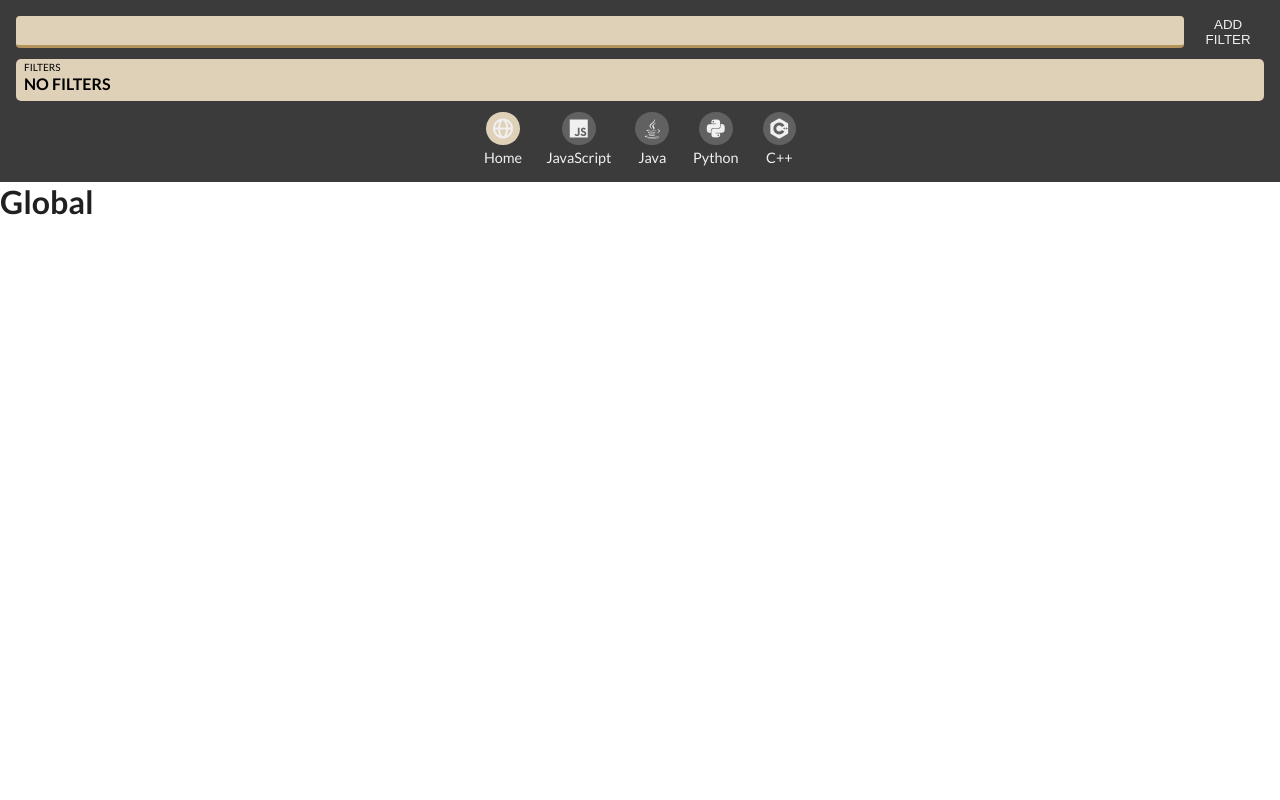
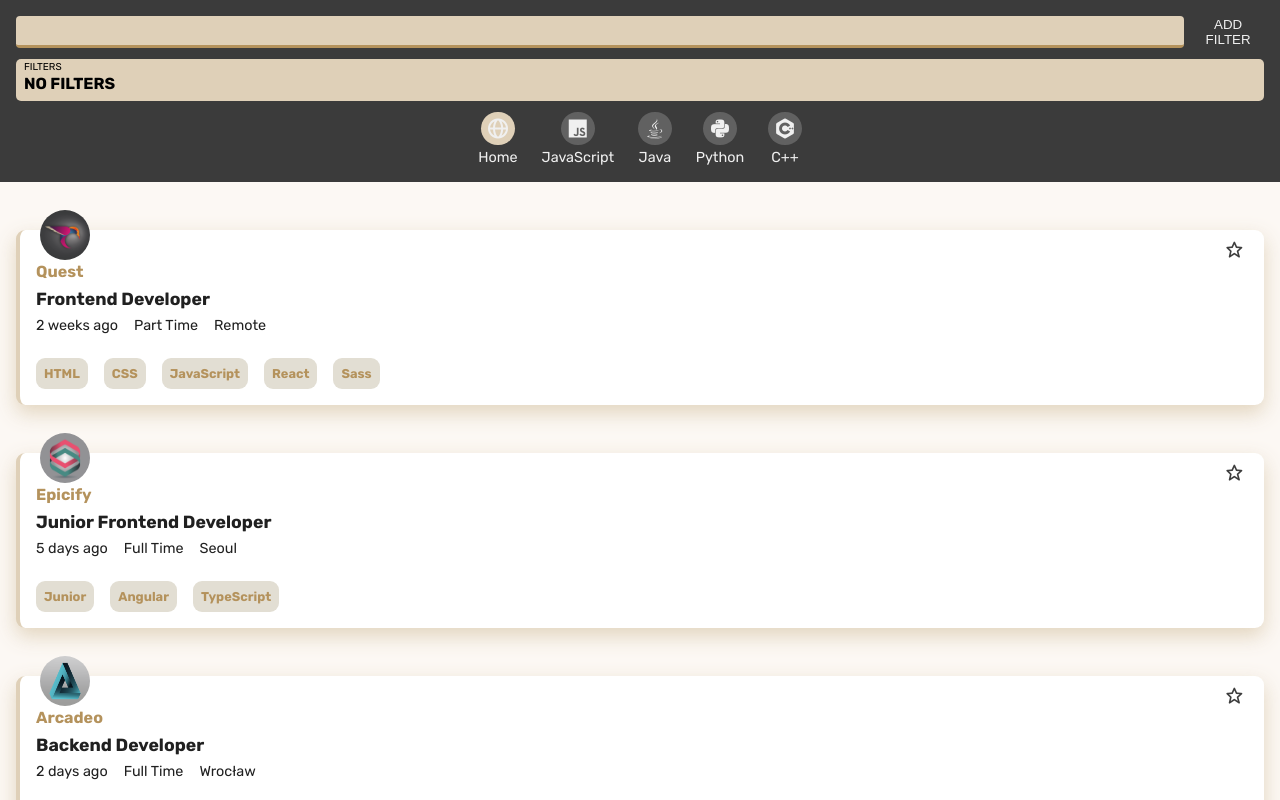
Before and after one commit to erudyta/react-job-offers, a React (Vite) app: page / in a window 1280 px wide. Shown: the top 800 px of the page. Built offline with nearby package versions, Linux system fonts and the light colour scheme.

Commit message:
Filled Offers component

```diff
--- a/index.html
+++ b/index.html
@@ -1,5 +1,6 @@
 <!doctype html>
 <html lang="en">
+
 <head>
   <meta charset="UTF-8" />
   <link rel="shortcut icon" href="#" />
@@ -8,12 +9,18 @@
   <!-- google fonts -->
   <link rel="preconnect" href="https://fonts.googleapis.com">
   <link rel="preconnect" href="https://fonts.gstatic.com" crossorigin>
-    <link href="https://fonts.googleapis.com/css2?family=Lato:ital,wght@0,100;0,300;0,400;0,700;0,900;1,100;1,300;1,400;1,700;1,900&display=swap" rel="stylesheet">
+  <link
+    href="https://fonts.googleapis.com/css2?family=Lato:ital,wght@0,100;0,300;0,400;0,700;0,900;1,100;1,300;1,400;1,700;1,900&display=swap"
+    rel="stylesheet">
+  <link href="https://fonts.googleapis.com/css2?family=Rubik:ital,wght@0,300..900;1,300..900&display=swap"
+    rel="stylesheet">
   <!-- boxicon -->
   <link href='https://unpkg.com/boxicons@2.1.4/css/boxicons.min.css' rel='stylesheet'>
 </head>
+
 <body>
   <div id="root"></div>
   <script type="module" src="/src/main.jsx"></script>
 </body>
+
 </html>
--- a/src/App.jsx
+++ b/src/App.jsx
@@ -6,22 +6,7 @@ import Layout from './Components/Pages/Layout.jsx'
 import ErrorPage from './Components/Pages/ErrorPage.jsx'
 import Offers from './Components/Pages/Offers.jsx'
 
-const router = createBrowserRouter([
-	{
-		path: '/',
-		element: <Layout />,
-		errorElement: <ErrorPage />,
-		children: [
-			{ path: '/', element: <Offers text={'Global'} /> },
-			{ path: '/javascript', element: <Offers text={'JS'} /> },
-			{ path: '/java', element: <Offers text={'Java'} /> },
-			{ path: '/python', element: <Offers text={'Python'} /> },
-			{ path: '/cplusplus', element: <Offers text={'C++'} /> },
-		],
-	},
-])
-
-const newOFFERS = OFFERS.map(offer => {
+const globalOFFERS = OFFERS.map(offer => {
 	const isArr = Array.isArray(offer.lang)
 	if (isArr) {
 		return { ...offer, toFilter: [...offer.lang , ...offer.keyWords, offer.companyName] }
@@ -30,6 +15,21 @@ const newOFFERS = OFFERS.map(offer => {
 	}
 })
 
+const router = createBrowserRouter([
+	{
+		path: '/',
+		element: <Layout />,
+		errorElement: <ErrorPage />,
+		children: [
+			{ path: '/', element: <Offers offersArr={globalOFFERS} /> },
+			{ path: '/javascript', element: <Offers /> },
+			{ path: '/java', element: <Offers  /> },
+			{ path: '/python', element: <Offers  /> },
+			{ path: '/cplusplus', element: <Offers  /> },
+		],
+	},
+])
+
 export default function App() {
 	return <RouterProvider router={router} />
 }
--- a/src/Components/Pages/Offers.jsx
+++ b/src/Components/Pages/Offers.jsx
@@ -1,4 +1,34 @@
-export default function Offers({text}){
-    return <h1>{text}</h1>
+import { Link } from 'react-router-dom'
 
+import styles from './Offers.module.css'
+
+let added = false;
+
+export default function Offers({ offersArr }) {
+	return (
+		<>
+			{offersArr.map(offer => (
+				<a key={offer.id} className={styles['offers-container']}>
+					<img src={offer.img} alt={offer.altImg} />
+					<div>
+						<div className={styles['company-info']}>
+							<p>{offer.companyName}</p>
+							<p>{offer.position}</p>
+						</div>
+						<div className={styles['offer-info']}>
+							<span>{offer.publicDate}</span>
+							<span>{offer.typeOfContract}</span>
+							<span>{offer.place}</span>
+						</div>
+					</div>
+					<div className={styles['offer-keywords']}>
+						{offer.keyWords.map((key, index) => (
+							<p key={index}>{key}</p>
+						))}
+					</div>
+                    {added ? <i className='bx bxs-star'></i> : <i className='bx bx-star'></i> }
+				</a>
+			))}
+		</>
+	)
 }
--- /dev/null
+++ b/src/Components/Pages/Offers.module.css
@@ -0,0 +1,65 @@
+.offers-container {
+    position: relative;
+    display: flex;
+    flex-direction: column;
+    padding: 2rem 1rem 1rem 1rem;
+    background-color: white;
+    margin-bottom: 3rem;
+    border-radius: 9px;
+    border-left: 4px solid #dfd0b8;
+    box-shadow: 0px 8px 20px 0px rgba(223, 208, 184, 0.9);
+}
+
+.offers-container img {
+    top: -20px;
+    left: 20px;
+    position: absolute;
+    height: 50px;
+    width: 50px;
+    border-radius: 50%;
+}
+
+.company-info p:nth-child(1){
+    margin-bottom: 0.5rem;
+    color: #b4925c;
+    font-weight: bold;
+}
+
+.company-info p:nth-child(2){
+    margin-bottom: 0.5rem;
+    font-size: 1.1rem;
+    font-weight: bold;
+}
+
+.offer-info{
+    display: flex;
+    flex-direction: row;
+    gap: 1rem;
+    margin-bottom: 1.5rem;
+    font-size: 0.9rem;
+}
+
+.offer-keywords{
+    display: flex;
+    flex-direction: row;
+    flex-wrap: wrap;
+    gap: 1rem;
+}
+
+.offer-keywords p{
+    padding: 0.5rem;
+    color: #b4925c;
+    background-color: #e2ded3;
+    font-size: 0.8rem;
+    font-weight: bold;
+    border-radius: 9px;
+}
+
+.offers-container i {
+    position: absolute;
+    font-size: 1.2rem;
+    color: rgb(61, 61, 61);
+    top: 10px;
+    right: 20px;
+    cursor: pointer;
+}
--- a/src/index.css
+++ b/src/index.css
@@ -5,9 +5,14 @@
 }
 
 html {
-	font-family: 'Lato', sans-serif;
+	font-family: "Rubik", sans-serif;
 	font-weight: 400;
 	font-style: normal;
 	font-size: 16px;
 	color: rgb(32, 32, 32);
 }
+
+main{
+	padding: 3rem 1rem;
+	background-color: rgb(252, 248, 244)
+}
--- a/src/js/offers.js
+++ b/src/js/offers.js
@@ -16,7 +16,7 @@ const OFFERS = [
         position: 'Frontend Developer',
         publicDate: '2 weeks ago',
         typeOfContract: 'Part Time',
-        keyWords: ['HTML', 'CSS' , 'JavaScript', 'React'],
+        keyWords: ['HTML', 'CSS' , 'JavaScript', 'React', 'Sass'],
         place: 'Remote',
         lang: 'JavaScript'
     },
```
Lines whose indentation alone changed are shown as unchanged.
